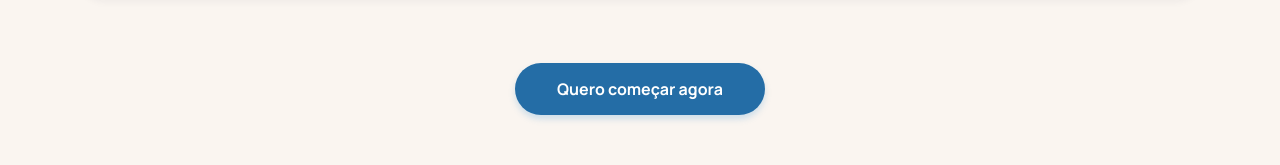
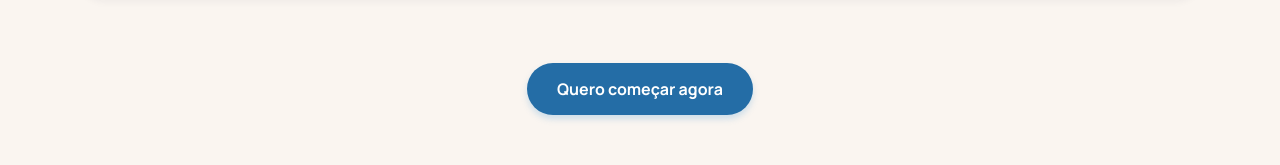
Before and after one commit to flaviafreitas/ana-flavia, a Nuxt app: page / in a window 1280 px wide. Shown: the part 3436-3601 px from the top of the page. Built offline with nearby package versions, Linux system fonts and the light colour scheme.

Commit message:
Use standard button spacing

```diff
--- a/app/assets/scss/modules/_how-works.scss
+++ b/app/assets/scss/modules/_how-works.scss
@@ -129,7 +129,6 @@
 
 .home-how-works__action {
   justify-self: center;
-  padding-inline: var(--space-10);
 }
 
 @media (max-width: 1150px) {
```
